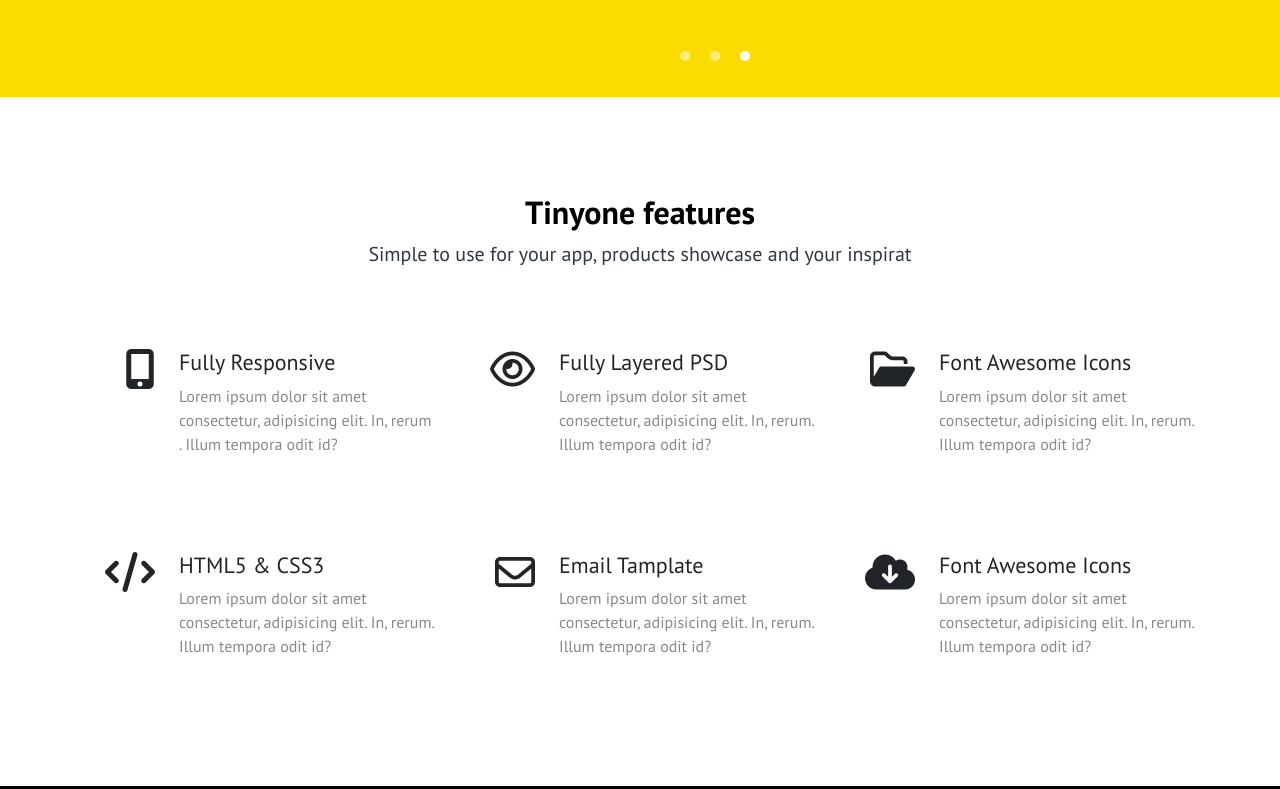
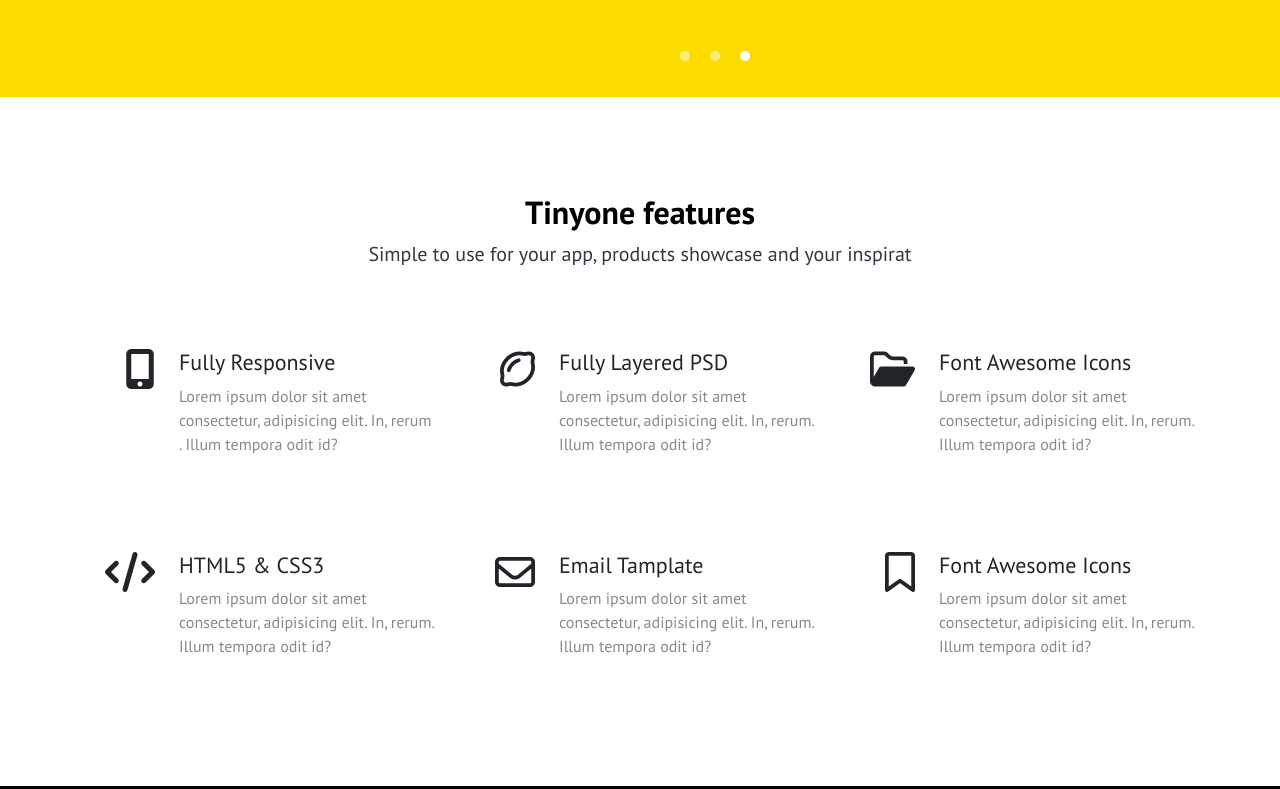
Before and after one commit to MdKaderiKibria/Tinyone, a plain HTML site: page index.html in a window 1280 px wide. Shown: the part 540-1329 px from the top of the page. Drawn offline with Linux system fonts and the light colour scheme; a script that the page names is missing.

Commit message:
Update index.html

```diff
--- a/index.html
+++ b/index.html
@@ -193,7 +193,7 @@
             <div class="col-lg-4  mt-5 p-3">
                 <div class="row">
                     <div class="col-3 feature-icon text-end">
-                        </i><i class="far fa-eye"></i>
+                        </i><i class="far fa-lemon"></i>
 
                     </div>
                     <div class="col-9 feature-text">
@@ -259,7 +259,7 @@
             <div class="col-lg-4  mt-5 p-3">
                 <div class="row">
                     <div class="col-3 feature-icon text-end">
-                        <i class="fas fa-cloud-download-alt"></i>
+                        <i class="far fa-bookmark"></i>
 
                     </div>
                     <div class="col-9 feature-text">
```
